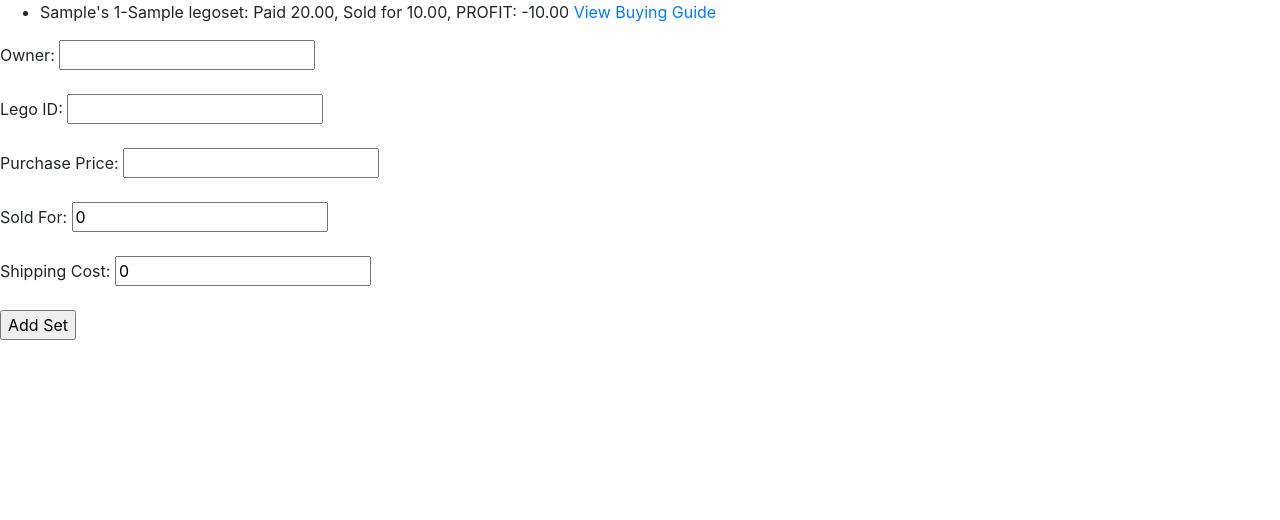
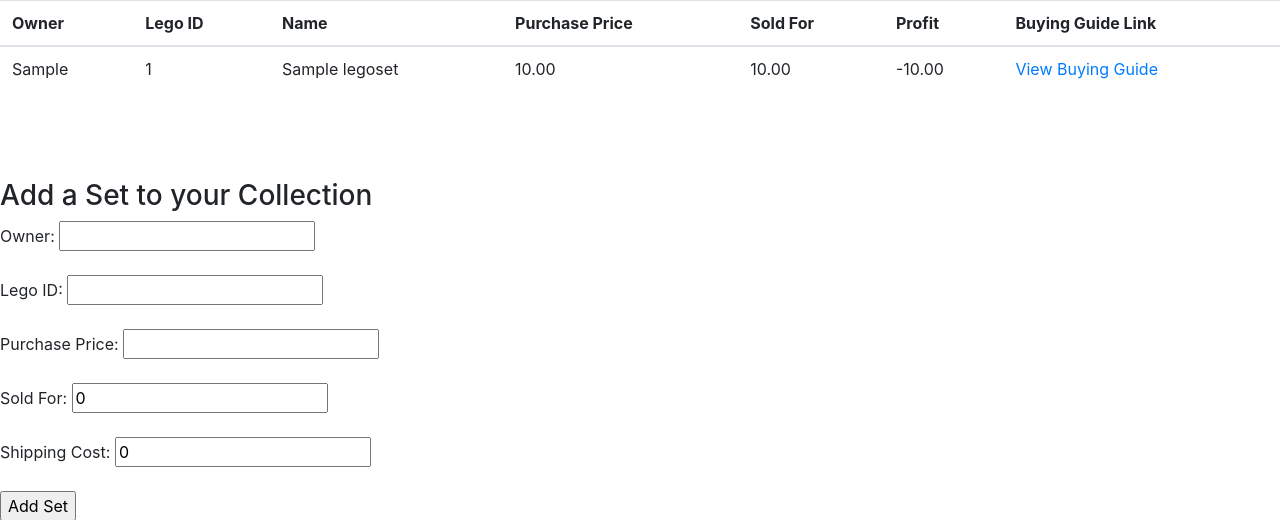
Before and after one commit to tarunkreddy/Lego-Portfolio, a Django app: page /collection/ in a window 1280 px wide. Shown: the top 520 px of the page. Run offline with Django 3.2, Linux system fonts and the light colour scheme; tables that the repository leaves empty hold one stand-in row (values such as "Sample post"); some libraries are stand-ins or nearby versions.

Commit message:
show collection in table format

```diff
--- a/lcm/collection/templates/collection/view-collection.html
+++ b/lcm/collection/templates/collection/view-collection.html
@@ -3,15 +3,38 @@
 	<link rel="stylesheet" href="{% static 'bootstrap-4.3.1-dist/css/bootstrap.css' %}">
 </head>
 {% if collection_list %}
-	<ul>
-	{% for item in collection_list %}
-		<li>{{ item }} <a href= {% url 'collection:check' item.lego_id.lego_id %}>View Buying Guide</a></li>
-	{% endfor %}
-	</ul>
+	<table class="table">
+		<thead>
+			<tr>
+				<th scope="col">Owner</th>
+				<th scope="col">Lego ID</th>
+				<th scope="col">Name</th>
+				<th scope="col">Purchase Price</th>
+				<th scope="col">Sold For</th>
+				<th scope="col">Profit</th>
+				<th scope="col">Buying Guide Link</th>
+			</tr>
+		</thead>
+		<tbody>
+			{% for item in collection_list %}
+				<td>{{ item.owner }}</td>
+				<td>{{ item.lego_id.lego_id }}</td>
+				<td>{{ item.lego_id.set_name }}</td>
+				<td>{{ item.purchase_price }}</td>
+				<td>{{ item.actual_selling_price }}</td>
+				<td>{{ item.profit }}</td>
+				<td><a href= {% url 'collection:check' item.lego_id.lego_id %} target="_blank">View Buying Guide</a></td>
+			{% endfor %}
+		</tbody>
+	</table>
 {% else %}
 	<p>Your collection is empty.</p>
 {% endif %}
+<br>
+<br>
+<br>
 
+<h3>Add a Set to your Collection</h3>
 <form action="{% url 'collection:insert' %}" method="post">
 {% csrf_token %}
 Owner: <input type="text" name="owner" id="owner" required/><br><br>
```
